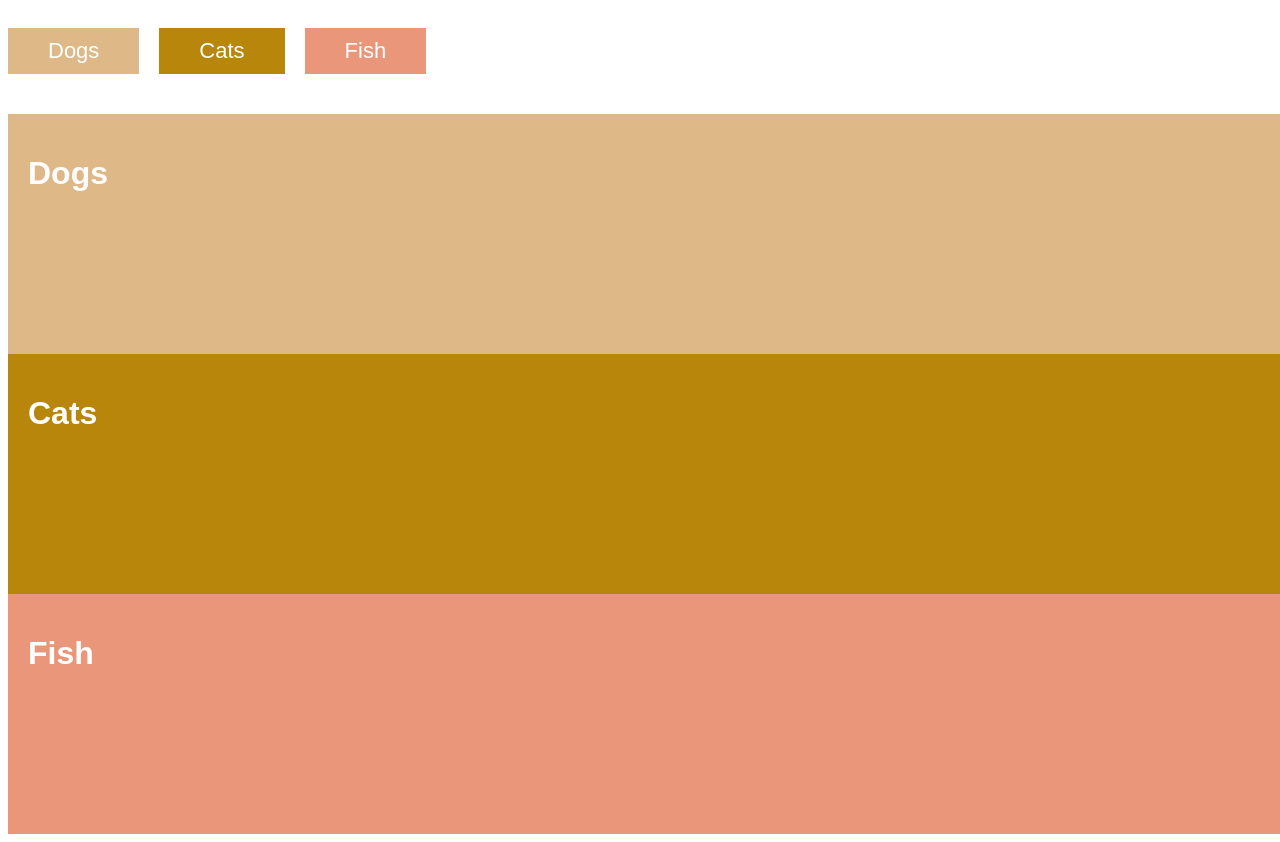
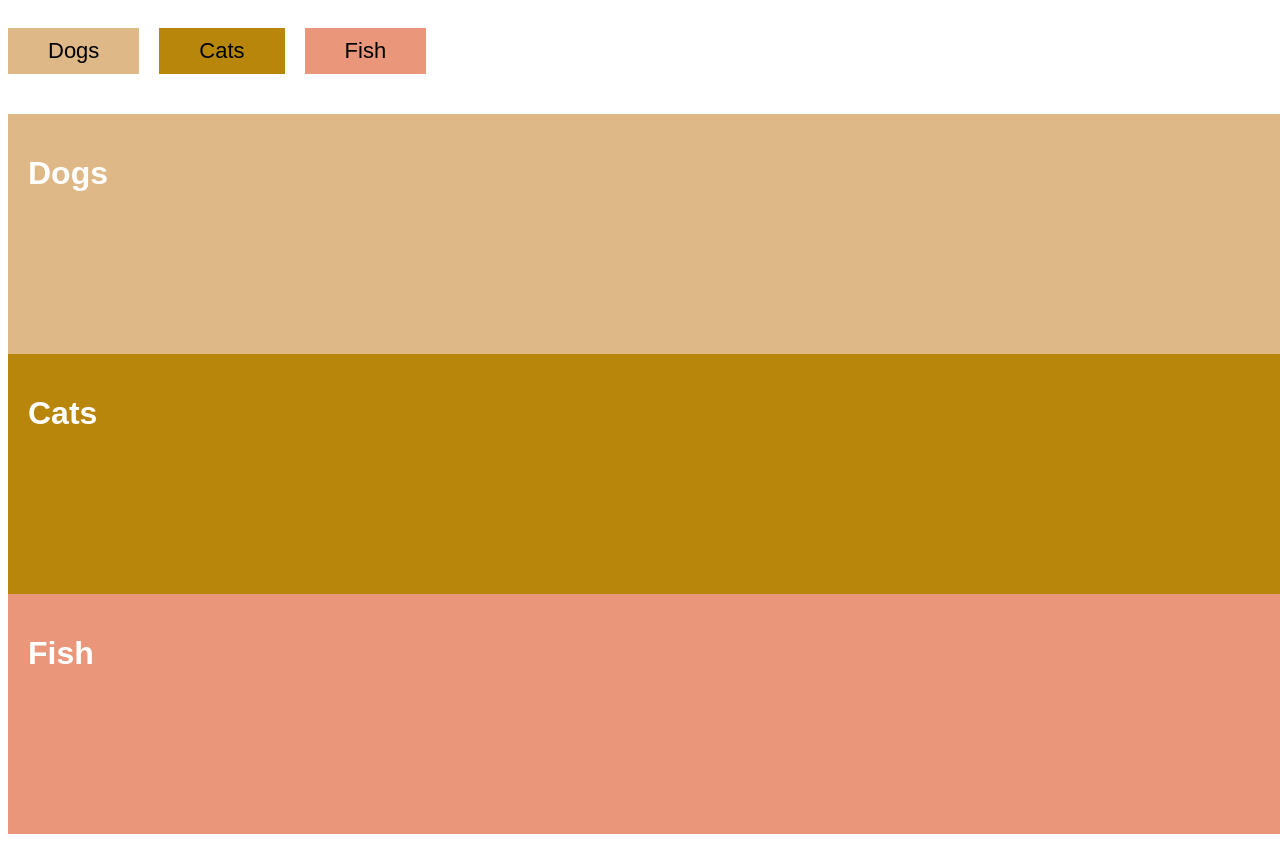
Before and after one commit to netcraft-fullstack-2021/pets, a React (Create React App) app: page / in a window 1280 px wide. Shown: the top 842 px of the page. Built offline with nearby package versions, Linux system fonts and the light colour scheme; a web font is replaced by a local one.

Commit message:
active style link

```diff
--- a/src/App.css
+++ b/src/App.css
@@ -20,8 +20,12 @@ nav button, nav a {
   margin: 0 10px;
   padding: 10px 40px;
   font-size: 22px;
-  color: white;
+  color: black;
   text-decoration: none;
+}
+
+nav a {
+  padding-bottom: 0;
 }
 
 nav button:first-child, nav a:first-child {
@@ -40,7 +44,7 @@ nav button.fish, nav a.fish {
   background-color: var(--fish);
 }
 
-nav .selected {
+nav .active {
   color: white;
 }
 
```
